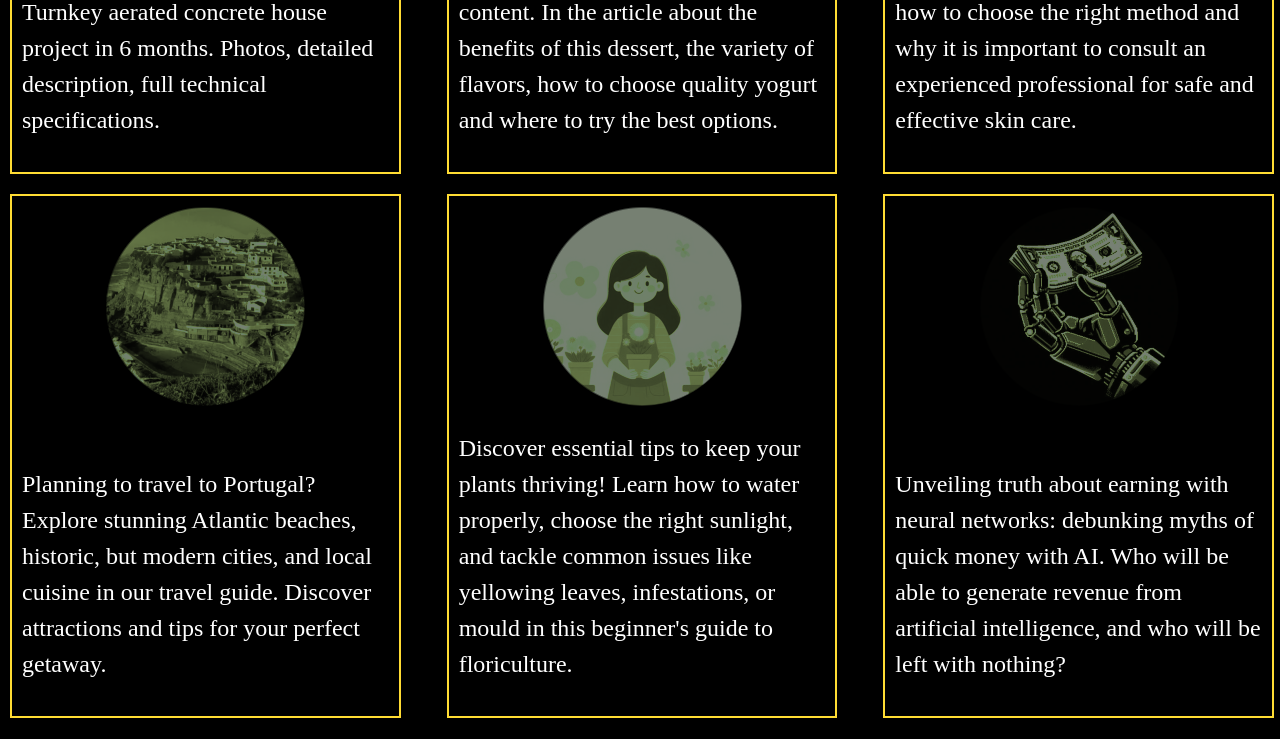
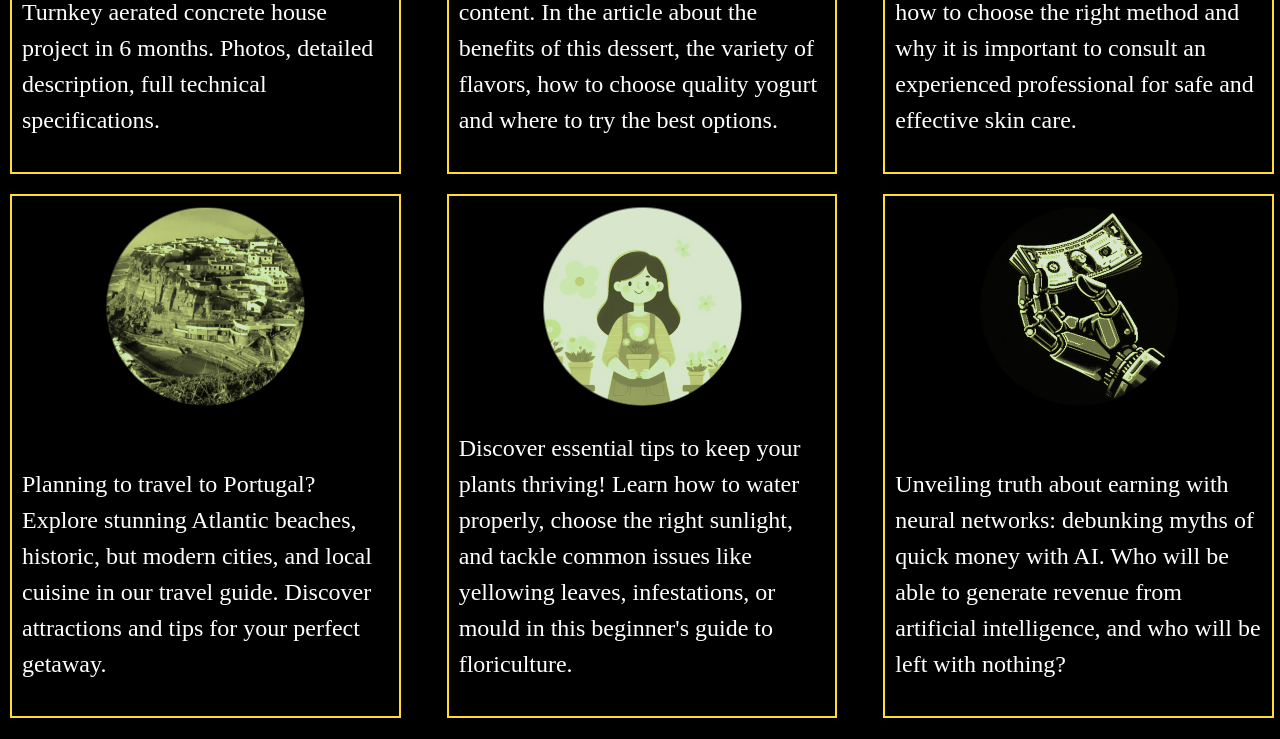
Before and after one commit to SEOLina/Portfolio-, a PHP site: page /Seo/index.html in a window 1280 px wide. Shown: the part 2177-2916 px from the top of the page. Run offline with PHP 8.4, Linux system fonts and the light colour scheme.

Commit message:
Update styles.css

```diff
--- a/Seo/styles.css
+++ b/Seo/styles.css
@@ -23,7 +23,7 @@ body, html {
   height: 200px;
   border-radius: 50%;
   object-fit: cover;
-  filter: sepia(1) saturate(1.5) hue-rotate(40deg) brightness(0.5); /* Уменьшена насыщенность и яркость */
+  filter: sepia(1) saturate(1.5) hue-rotate(30deg) brightness(0.9); /* Уменьшена насыщенность и яркость */
   transition: filter 0.3s ease, transform 0.3s ease;
 }
 
```
